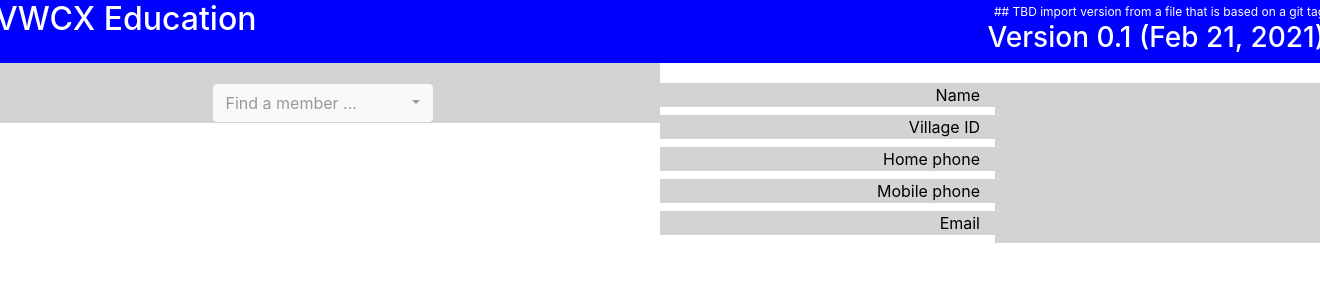
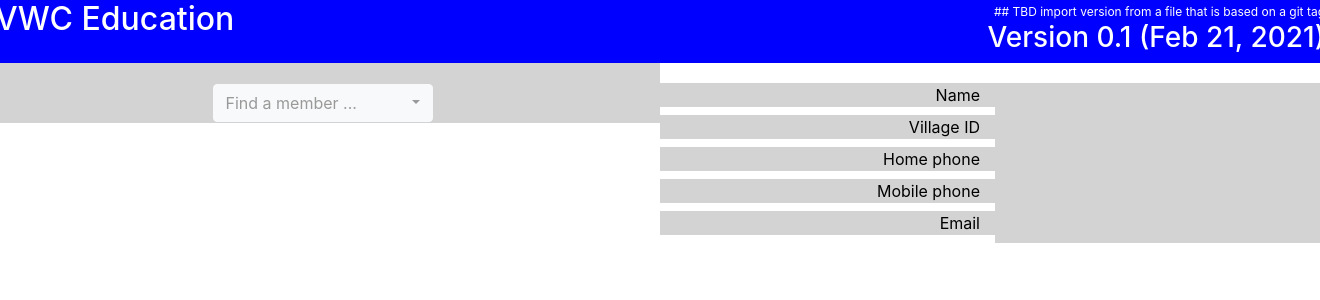
Before and after one commit to thevwc/EducationWebApp, a Flask app: page / in a window 1320 px wide; the page is wider, and only the part inside the window is pictured. Shown: the top 300 px of that part. Run offline with Flask 2, Linux system fonts and the light colour scheme; parts of the project's set-up code (start-up, migrations or seed data) failed here and were passed over; some libraries are stand-ins or nearby versions.

Commit message:
Backed out last test change.

```diff
--- a/app/templates/index.html
+++ b/app/templates/index.html
@@ -11,7 +11,7 @@
 <div class="">
     <div class="row">
         <div class="col-md-6 heading">
-            <h2>VWCX Education</h2>
+            <h2>VWC Education</h2>
         </div>
 
         <div class="col-md-6 version">
```
